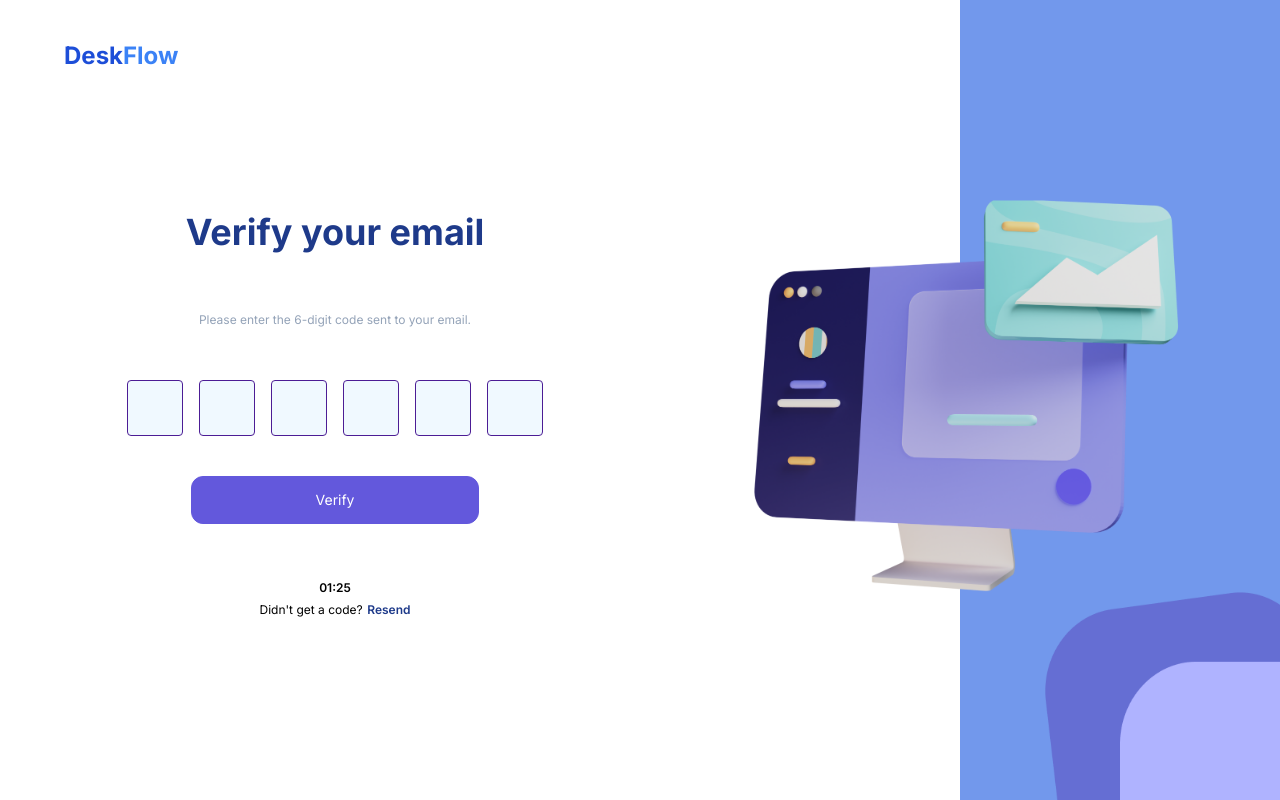
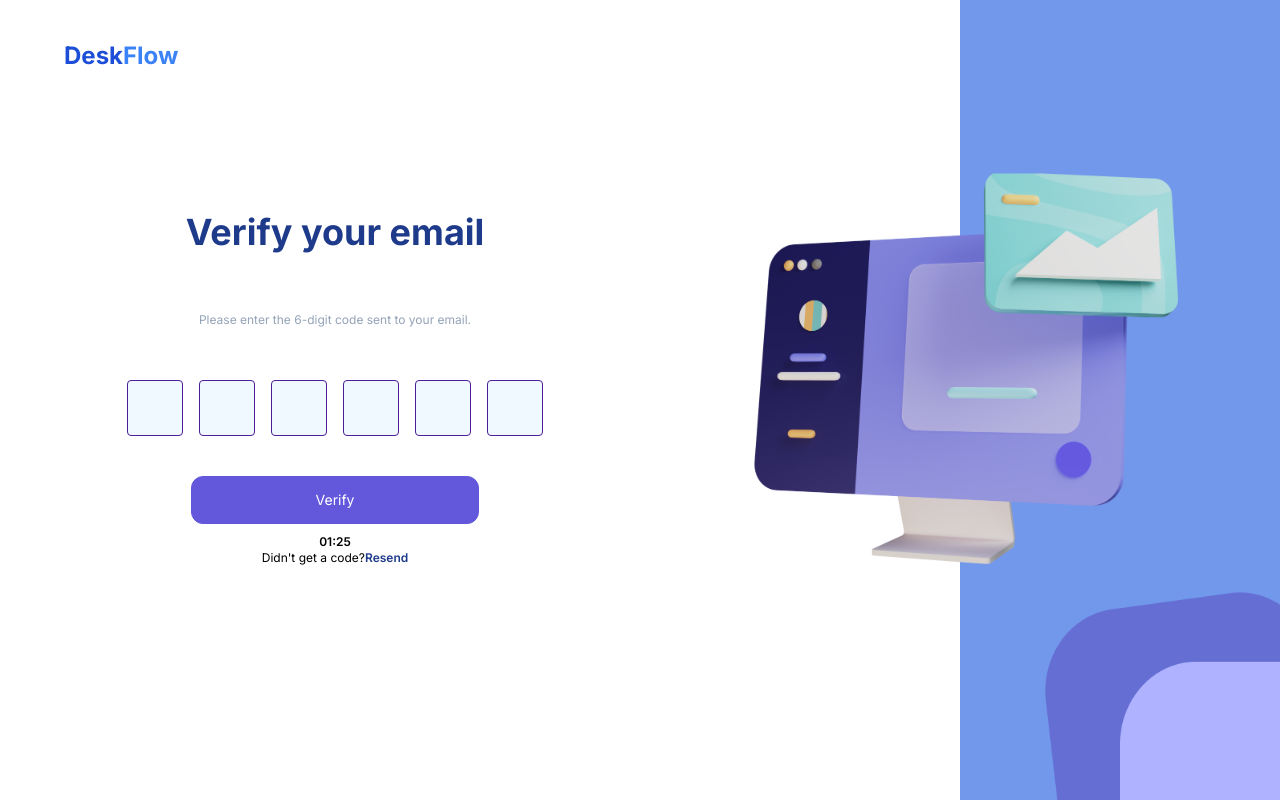
Before and after one commit to jethrocadang/desk-flow-hdbs-v2, a Next.js app: page /verification/1 in a window 1280 px wide. Built offline with nearby package versions, Linux system fonts and the light colour scheme.

Commit message:
bug/fix: auth[resend otp | tweaked UI]

```diff
--- a/src/app/(_authentication)/verification/[email]/page.tsx
+++ b/src/app/(_authentication)/verification/[email]/page.tsx
@@ -65,11 +65,11 @@ export default function Page({ params }: { params: { email: string } }) {
                   </div>
 
                   {/* inputs segments folder */}
-                  <div className="mt-3 w-full flex flex-col">
+                  <div className="mt-3 w-full flex flex-col ">
                     {/* segments folder */}
                     <OtpForm />
                   </div>
-                  <div className="mt-14 flex justify-center ">
+                  <div className="mt-2.5 flex justify-center ">
                     <ResendButton email={decodedEmail} />
                   </div>
                   <br />
--- a/src/components/ui/segments/auth/resendButton.tsx
+++ b/src/components/ui/segments/auth/resendButton.tsx
@@ -1,21 +1,31 @@
 "use client";
 
 import { resendOtp } from "@/actions/authentication/resendOtp";
-import { FormEvent, startTransition, useEffect, useState } from "react";
+import {
+  FormEvent,
+  startTransition,
+  useEffect,
+  useState,
+  useTransition,
+} from "react";
 
 import { Alert, AlertDescription } from "@/components/ui/shadcn/alert";
 import { AlertCircle } from "lucide-react";
+import Spinner from "../../toplevelComponents/Spinner";
 
 export default function ResendButton({ email }: { email: string }) {
   // Timer
   const [minutes, setMinutes] = useState(1);
   const [seconds, setSeconds] = useState(30);
-  // Erro Handling
+  // Error Handling
   const [error, setError] = useState("");
   const [success, setSuccess] = useState("");
+  // Form state
+  const [isPending, startTransition] = useTransition();
 
   // Timer
   useEffect(() => {
+    if (!isPending) {
       const interval = setInterval(() => {
         // Minus one if the seconds is not 0
         if (seconds > 0) {
@@ -35,6 +45,7 @@ export default function ResendButton({ email }: { email: string }) {
       return () => {
         clearInterval(interval); // Stops interval whenever the component unmounts
       };
+    }
   }, [seconds]); // Re-run everytime seconds changes;
 
   //Submit button
@@ -43,12 +54,13 @@ export default function ResendButton({ email }: { email: string }) {
     // Reset Error handling
     setSuccess("");
     setError("");
+
+    // Logics goes here: Go to actions
+    startTransition(() => {
       // Reset timer when clicked
       setMinutes(1);
       setSeconds(30);
 
-    // Logics goes here: Go to actions
-    startTransition(() => {
       resendOtp(email).then((data) => {
         setSuccess(data.success);
         setError(data.error);
@@ -62,7 +74,7 @@ export default function ResendButton({ email }: { email: string }) {
   }`;
 
   return (
-    <form onSubmit={handleSubmit}>
+    <form onSubmit={handleSubmit} className=" flex flex-col w-1/2 px-3">
       {/** Error UIs */}
       {error && (
         <Alert variant="destructive" className="mt-5">
@@ -71,19 +83,24 @@ export default function ResendButton({ email }: { email: string }) {
         </Alert>
       )}
       {success && (
-        <Alert variant="success" className="mt-5">
+        <Alert variant="success" className="mt-5 ">
           <AlertCircle className="h-4 w-4" />
           <AlertDescription>{success}</AlertDescription>
         </Alert>
       )}
-
       {/** CountDown */}
       <div className="text-black text-xs flex justify-center font-semibold">
-        {minutes === 0 && seconds === 0 ? "Time's Up!" : remainingTime}
+        {isPending ? (
+          <Spinner />
+        ) : minutes === 0 && seconds === 0 ? (
+          "Time's Up!"
+        ) : (
+          remainingTime
+        )}
       </div>
 
       {/**Text && Button */}
-      <div>
+      <div className="flex justify-center" >
         <span className="text-black text-xs">Didn&apos;t get a code?</span>{" "}
         <button
           type="submit"
--- a/src/components/ui/shadcn/alert.tsx
+++ b/src/components/ui/shadcn/alert.tsx
@@ -12,7 +12,7 @@ const alertVariants = cva(
         destructive:
           "border-destructive/50 text-destructive dark:border-destructive [&>svg]:text-destructive",
         success:
-          "border-success/50 text-success dark:border-success [&>svg]:text-success",
+          "border-green-500 text-green-500 dark:border-success [&>svg]:text-success",
       },
     },
     defaultVariants: {
```
Also changed, not shown: src/components/ui/segments/auth/otpForm.tsx (+10 -8 lines). Lines whose indentation alone changed are shown as unchanged.
